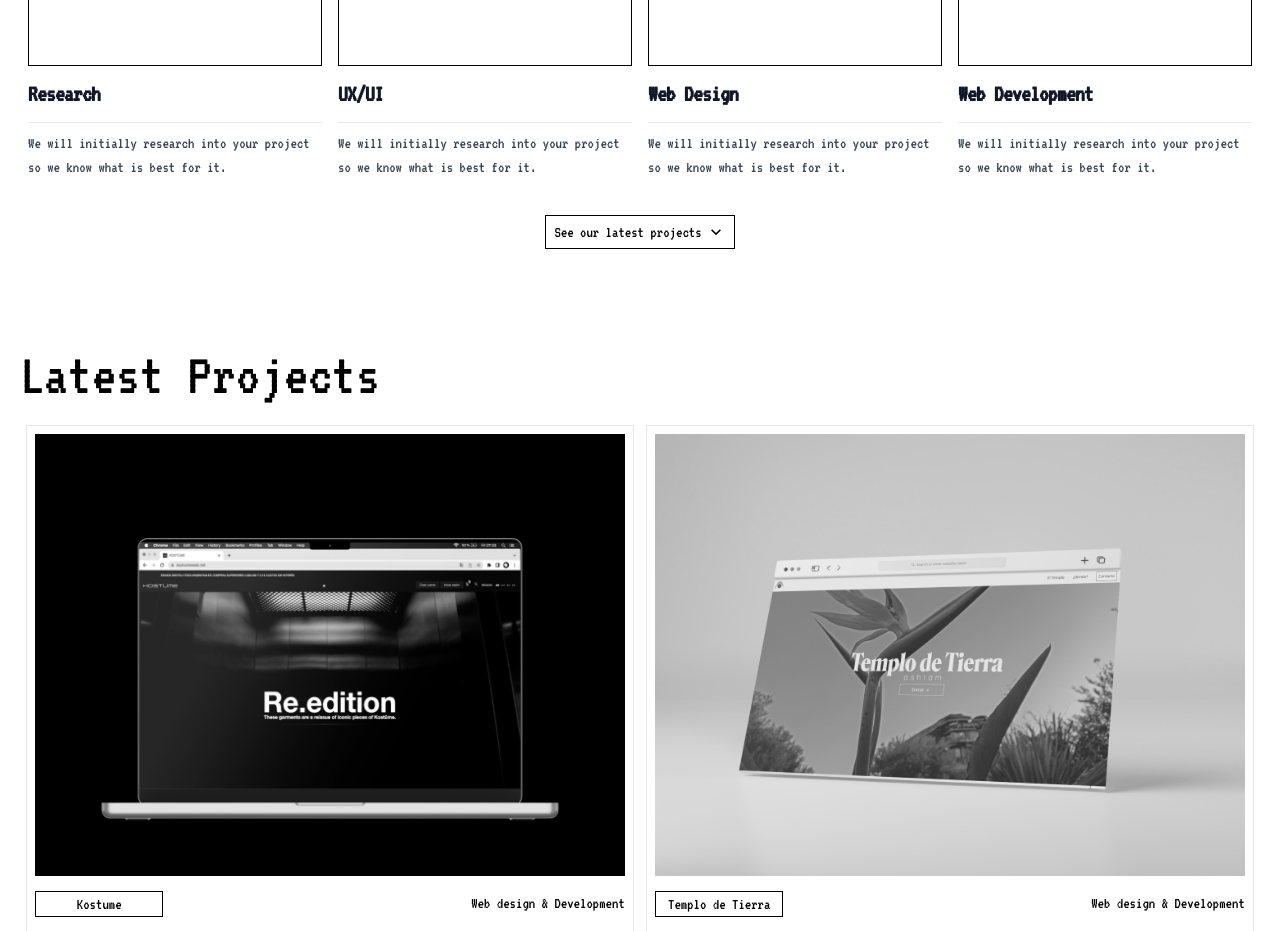
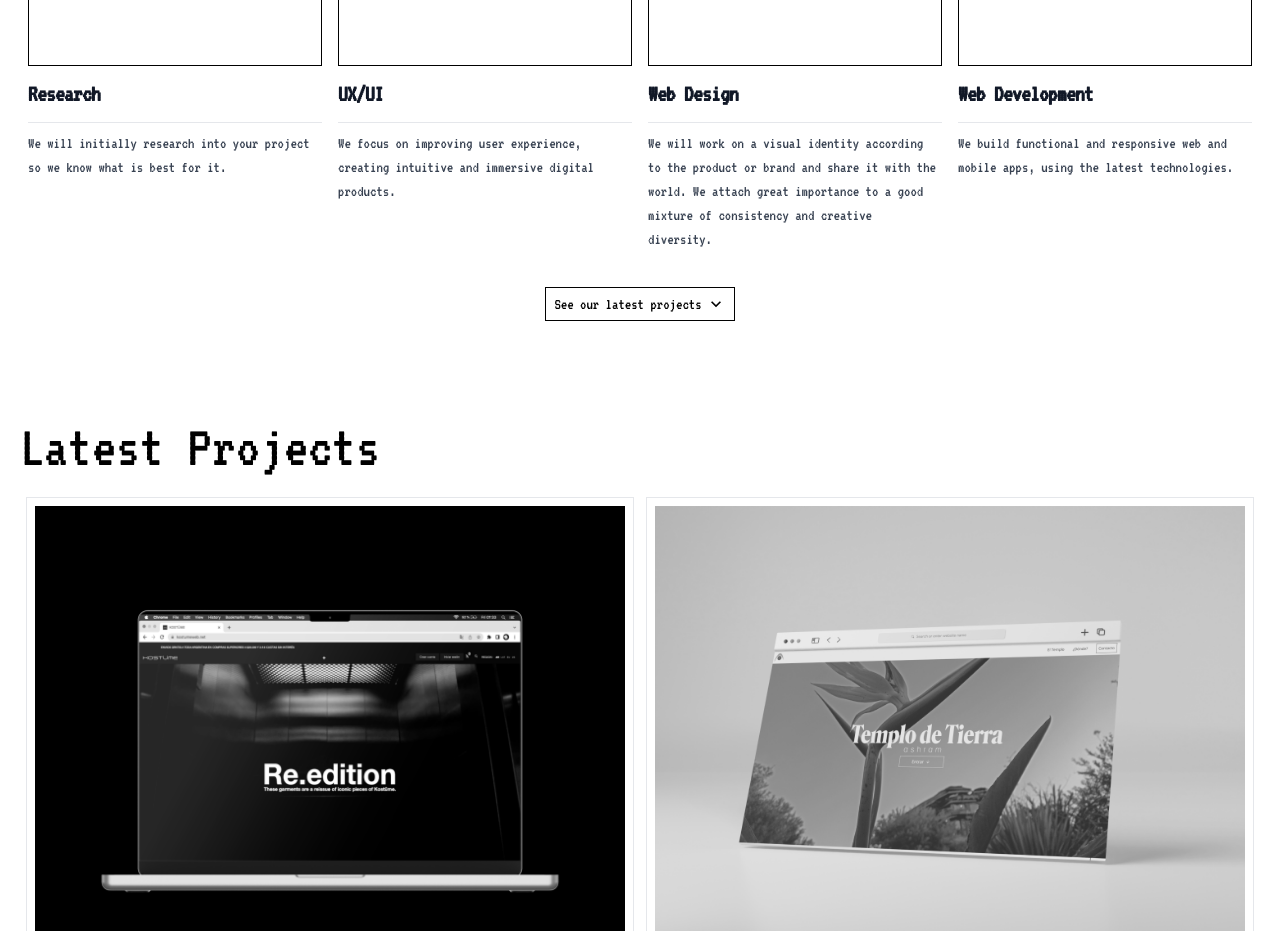
Before and after one commit to c7-studio/landing, a Next.js app: page / in a window 1280 px wide. Shown: the part 1260-2191 px from the top of the page. Built offline with nearby package versions, Linux system fonts and the light colour scheme.

Commit message:
Added some wordings for services route

```diff
--- a/components/ServiceItem.jsx
+++ b/components/ServiceItem.jsx
@@ -4,9 +4,9 @@
 function ServiceItem({image, title, description}) {
 
   return (
-<div className="max-w-sm sm:mx-2 mt-2 sm:mt-0 mx-auto mb-6">
+<div className="max-w-sm sm:w-1/4 sm:mx-2 mt-2 sm:mt-0 mx-auto mb-6">
   <div>
-    <Card imgSrc={image} className=' flex flex-col border border-black shadow-none rounded-none'>
+    <Card imgSrc={image} className='flex flex-col border border-black shadow-none rounded-none'>
       </Card>
   </div>
   <div>
--- a/public/data.json
+++ b/public/data.json
@@ -3,24 +3,24 @@
     "id": 1,
     "img": "/img_1.png",
     "title": "Research",
-      "description": "We will initially research into your project so we know what is best for it."
+    "description": "We will initially research into your project so we know what is best for it. "
   },
   {
     "id": 2,
     "img": "/img_2.png",
     "title": "UX/UI",
-      "description": "We will initially research into your project so we know what is best for it."
+    "description": "We focus on improving user experience, creating intuitive and immersive digital products."
   },
   {
     "id": 3,
     "img": "/img_3.png",
     "title": "Web Design",
-      "description": "We will initially research into your project so we know what is best for it."
+    "description": "We will work on a visual identity according to the product or brand and share it with the world. We attach great importance to a good mixture of consistency and creative diversity. "
   },
   {
     "id": 4,
     "img": "/img_4.png",
     "title": "Web Development",
-      "description": "We will initially research into your project so we know what is best for it."
+    "description": "We build functional and responsive web and mobile apps, using the latest technologies."
   }
 ]
```
Lines whose indentation alone changed are shown as unchanged.
